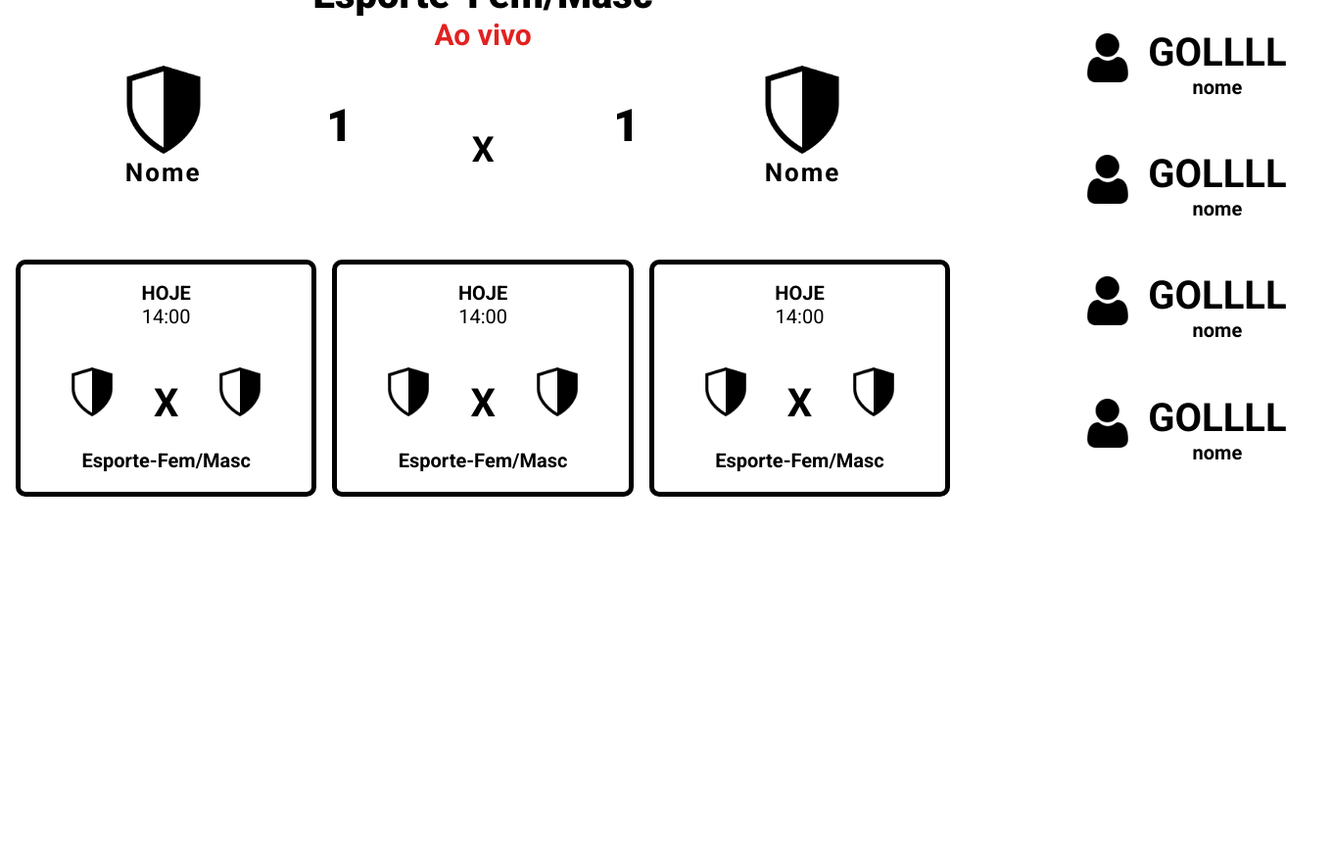
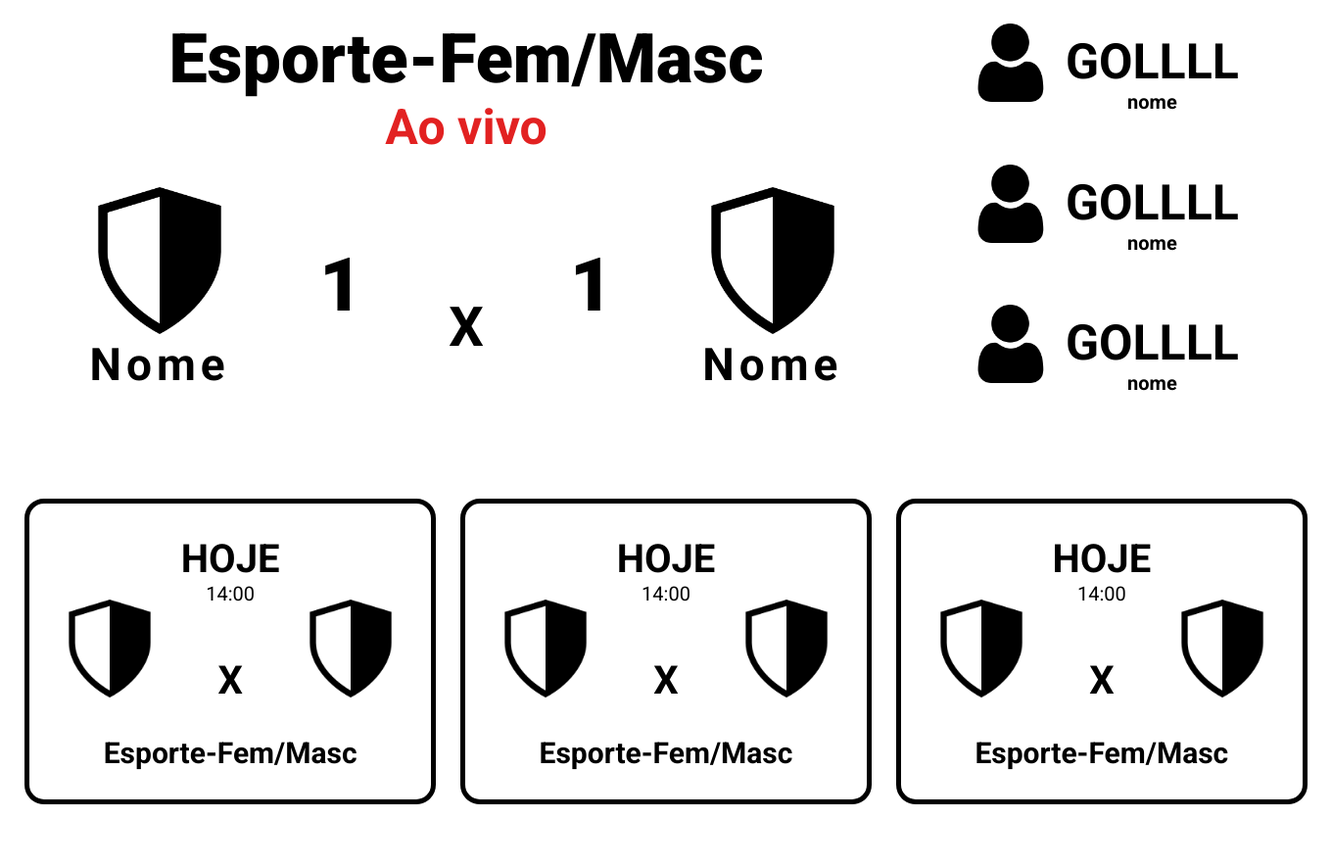
Before and after one commit to Backmagui/JES_Sesi, a PHP site: page / in a window 1360 px wide; the page is wider, and only the part inside the window is pictured. Shown: the part 199-1084 px from the top of that part at 98% size. Before the commit the page ends 706 px from the top of that part, so only its background shows below. Run offline with PHP 8.4, Linux system fonts and the light colour scheme; some web fonts are replaced.

Commit message:
maria - 22/11

```diff
--- a/JES_Sesi-main/index.php
+++ b/JES_Sesi-main/index.php
@@ -10,11 +10,13 @@
 
 <body>
     <header>
-        <img src="./images/timbre_sesi_senai.png" alt="" width="300px">
+        <div class="menu"><img src="./images/menu.png" alt="" width="50px"></div>
         <div class="title">
             <h1>JES-2024</h1>
         </div>
-        <div class="login"><img src="./images/login.png" alt="" width="50px"></div>
+        <a class="login" href='./Login/Pagina_login/entrar.php'>
+            <img src="./images/login.png" alt="" width="50px">
+        </a>
     </header>
     <main>
         <section class="main-score">
@@ -25,21 +27,45 @@
                 </div>
                 <div class="bottom-score">
                     <div class="squad-score">
-                        <img src="./images/emblema.png" alt="" width="90px;">
+                        <img src="./images/emblema.png" alt="" width="150px;">
                         <p id="name">Nome</p>
                     </div>
                     <h1 class="placar" id="time1">1</h1>
                     <h1 class="x">X</h1>
                     <h1 class="placar" id="time1">1</h1>
                     <div class="squad-score">
-                        <img src="./images/emblema.png" alt="" width="90px">
+                        <img src="./images/emblema.png" alt="" width="150px">
                         <p id="name">Nome</p>
                     </div>
 
                 </div>
 
             </div>
-            <div class="timeline">
+            <div class="live-player">
+                <div class="personal-stats">
+                    <img src="./images/user.png" alt="" width="80px">
+                    <div class="goal">
+                        <h1>GOLLLL</h1>
+                        <p>nome</p>
+                    </div>
+                </div>
+                <div class="personal-stats">
+                    <img src="./images/user.png" alt="" width="80px">
+                    <div class="goal">
+                        <h1>GOLLLL</h1>
+                        <p>nome</p>
+                    </div>
+                </div>
+                <div class="personal-stats">
+                    <img src="./images/user.png" alt="" width="80px">
+                    <div class="goal">
+                        <h1>GOLLLL</h1>
+                        <p>nome</p>
+                    </div>
+                </div>
+            </div>
+        </section>
+        <section class="timeline">
             <div class="timeline-card">
                 <div class="timeline-date">
                     <H1>HOJE</H1>
@@ -47,11 +73,11 @@
                 </div>
                 <div class="timeline-score">
                     <div class="timeline-squad">
-                            <img src="./images/emblema.png" alt="" width="50px">
+                        <img src="./images/emblema.png" alt="" width="100px">
                     </div>
                     <h1>X</h1>
                     <div class="timeline-squad">
-                            <img src="./images/emblema.png" alt="" width="50px">
+                        <img src="./images/emblema.png" alt="" width="100px">
                     </div>
                 </div>
                 <div class="timeline-modalidade">
@@ -65,11 +91,11 @@
                 </div>
                 <div class="timeline-score">
                     <div class="timeline-squad">
-                            <img src="./images/emblema.png" alt="" width="50px">
+                        <img src="./images/emblema.png" alt="" width="100px">
                     </div>
                     <h1>X</h1>
                     <div class="timeline-squad">
-                            <img src="./images/emblema.png" alt="" width="50px">
+                        <img src="./images/emblema.png" alt="" width="100px">
                     </div>
                 </div>
                 <div class="timeline-modalidade">
@@ -83,70 +109,19 @@
                 </div>
                 <div class="timeline-score">
                     <div class="timeline-squad">
-                            <img src="./images/emblema.png" alt="" width="50px">
+                        <img src="./images/emblema.png" alt="" width="100px">
                     </div>
                     <h1>X</h1>
                     <div class="timeline-squad">
-                            <img src="./images/emblema.png" alt="" width="50px">
+                        <img src="./images/emblema.png" alt="" width="100px">
                     </div>
                 </div>
                 <div class="timeline-modalidade">
                     <p>Esporte-Fem/Masc</p>
                 </div>
             </div>
-            </div>
-
-        </section>
-        <section class="player-score">
-            <div class="live-player">
-                <div class="personal-stats">
-                    <img src="./images/user.png" alt="" width="50px">
-                    <div class="goal">
-                        <h1>GOLLLL</h1>
-                        <p>nome</p>
-                    </div>
-                </div>
-                <div class="personal-stats">
-                    <img src="./images/user.png" alt="" width="50px">
-                    <div class="goal">
-                        <h1>GOLLLL</h1>
-                        <p>nome</p>
-                    </div>
-                </div>
-                <div class="personal-stats">
-                    <img src="./images/user.png" alt="" width="50px">
-                    <div class="goal">
-                        <h1>GOLLLL</h1>
-                        <p>nome</p>
-                    </div>
-                </div>
-                <div class="personal-stats">
-                    <img src="./images/user.png" alt="" width="50px">
-                    <div class="goal">
-                        <h1>GOLLLL</h1>
-                        <p>nome</p>
-                    </div>
-                </div>
-            </div>
         </section>
     </main>
 </body>
 
-<script>
-
-    function Menu() {
-
-        var menu = document.getElementById("menuvert");
-
-        if (menu.style.display === "none") {
-            menu.style.display="block";
-        }
-
-        else{
-            menu.style.display="none";
-        }
-    }
-
-</script>
-
 </html>
--- a/JES_Sesi-main/style.css
+++ b/JES_Sesi-main/style.css
@@ -74,18 +32,16 @@ a{
 
 main{
     display: flex;
+    flex-direction: column;
     align-items: center;
     width: 100%;
-    gap: 120px
 
 }
 
 .main-score{
     display: flex;
     width: 100%;
-    flex-direction: column;
-    flex-basis: 70%;
-    gap: 1rem;
+    gap: 40px;
 }
 
 .score{
@@ -95,7 +51,7 @@ main{
     align-items: center;
     text-align: center;
     justify-content: center;
-    margin-top: 0.4rem;
+    margin-top: 30px;
 }
 
 .top-score{
@@ -108,13 +64,13 @@ main{
 .modalidade-esporte{
     font-style: bold;
     font-weight: 900;
-    font-size: 40px;
+    font-size: 70px;
     margin-bottom: 0;
 }
 
 .ao-vivo{
     color: #E22121;
-    font-size: 30px;
+    font-size: 50px;
     font-weight: 700;
     margin-top: 0;
 }
@@ -130,13 +86,13 @@ main{
 
 .placar{
     font-weight: 1000;
-    font-size: 46px;
+    font-size: 76px;
     margin-top: 0;
 }
 
 .x{
-    margin-top: 40px;
-    font-size: 36px;
+    margin-top: 70px;
+    font-size: 56px;
 }
 
 .squad-score{
@@ -145,9 +101,9 @@ main{
 
 #name{
     margin-top: 0;
-    font-size: 26px;
+    font-size: 46px;
     font-weight: 600;
-    letter-spacing: 2px;
+    letter-spacing: 5px;
 }
 
 .live-player{
@@ -159,7 +115,7 @@ main{
     display: flex;
     flex-direction: column;
     justify-content: space-between;
-    margin-top: 20px;
+    margin-top: 40px;
 }
 
 .personal-stats{
@@ -177,7 +133,7 @@ main{
 }
 
 .goal h1{
-    font-size: 40px;
+    font-size: 50px;
     margin-bottom: 0;
 }
 
@@ -188,12 +144,11 @@ main{
 }
 
 .timeline{
-    padding: 2rem;
+    padding: 4rem;
     display: flex;
     align-items: center;
     justify-content: space-evenly;
     width: 100%;
-    align-self: center;
 }
 
 
@@ -203,9 +158,8 @@ main{
     flex-direction: column;
     align-items: center;
     border: 5px solid #000;
-    border-radius: 10px;
-    padding-left: 3rem;
-    padding-right: 3rem;
+    border-radius: 20px;
+    padding: 0 2rem;
 }
 
 .timeline-date{
@@ -217,8 +171,7 @@ main{
 
 .timeline-date h1{
     margin-bottom: 0;
-    font-size: 20px;
-
+    font-size: 40px;
 }
 
 .timeline-date p{
@@ -228,28 +181,24 @@ main{
 
 .timeline-score{
     display: flex;
+    margin-top: 0;
     align-items: center;
+    justify-content: space-between;
     width: 100%;
-    gap: 30px;
-
+    gap: 60px;
 }
 
 .timeline-squad{
     position: relative;
-    top: -10px;
-    z-index: -1;
-
+    top: -30px;
 }
 
 .timeline-score h1{
     font-size: 40px;
-    padding-left: 0.5rem;
-    padding-right: 0.5rem;
-    top: -20px;
 }
 
 .timeline-modalidade p{
-    font-size: 20px;
-    margin-top: -10px;
+    font-size: 30px;
+    margin-top: 0;
     font-weight: bolder;
 }
```
Also changed, not shown: other parts of JES_Sesi-main/style.css (+2 -44 lines). Lines whose indentation alone changed are shown as unchanged.
